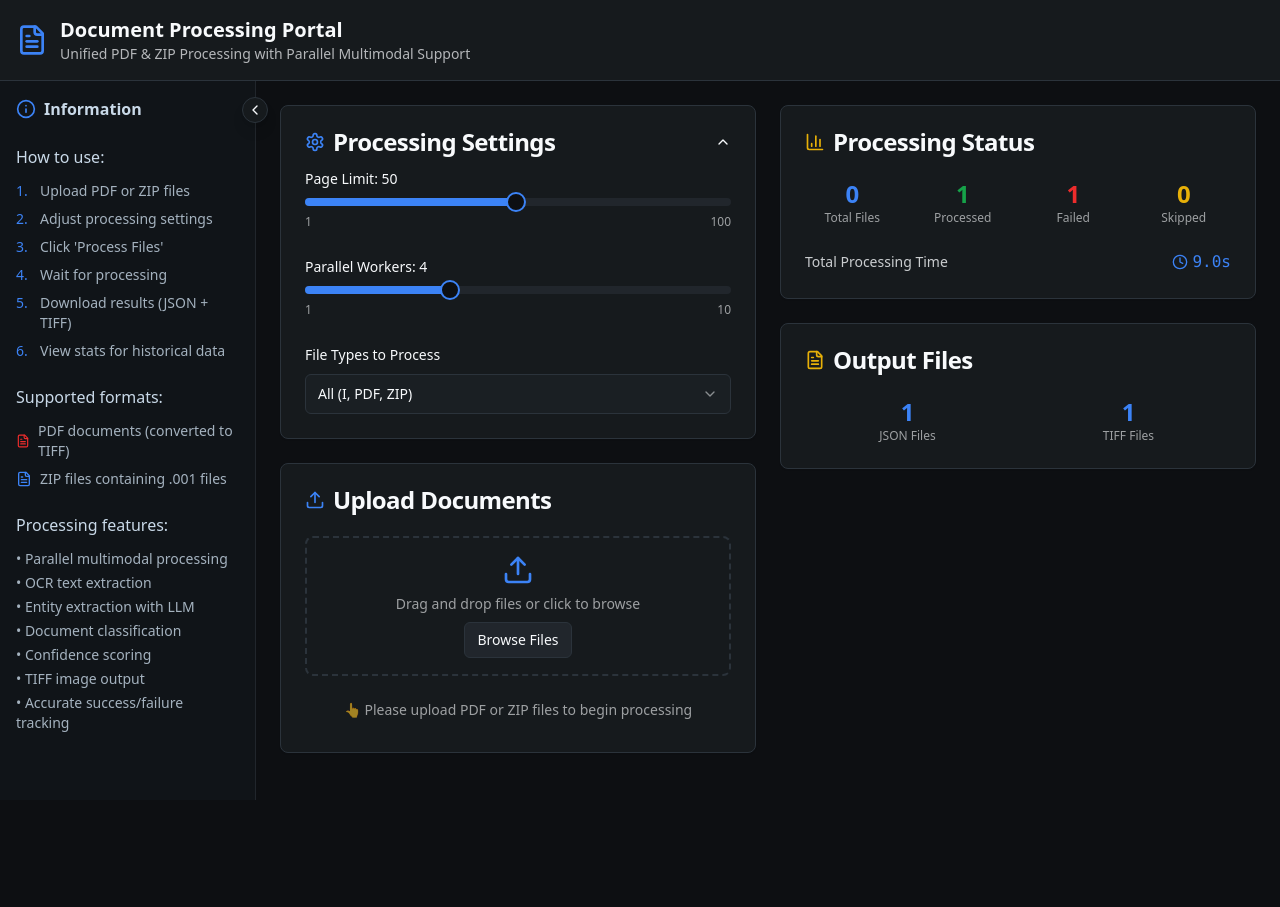
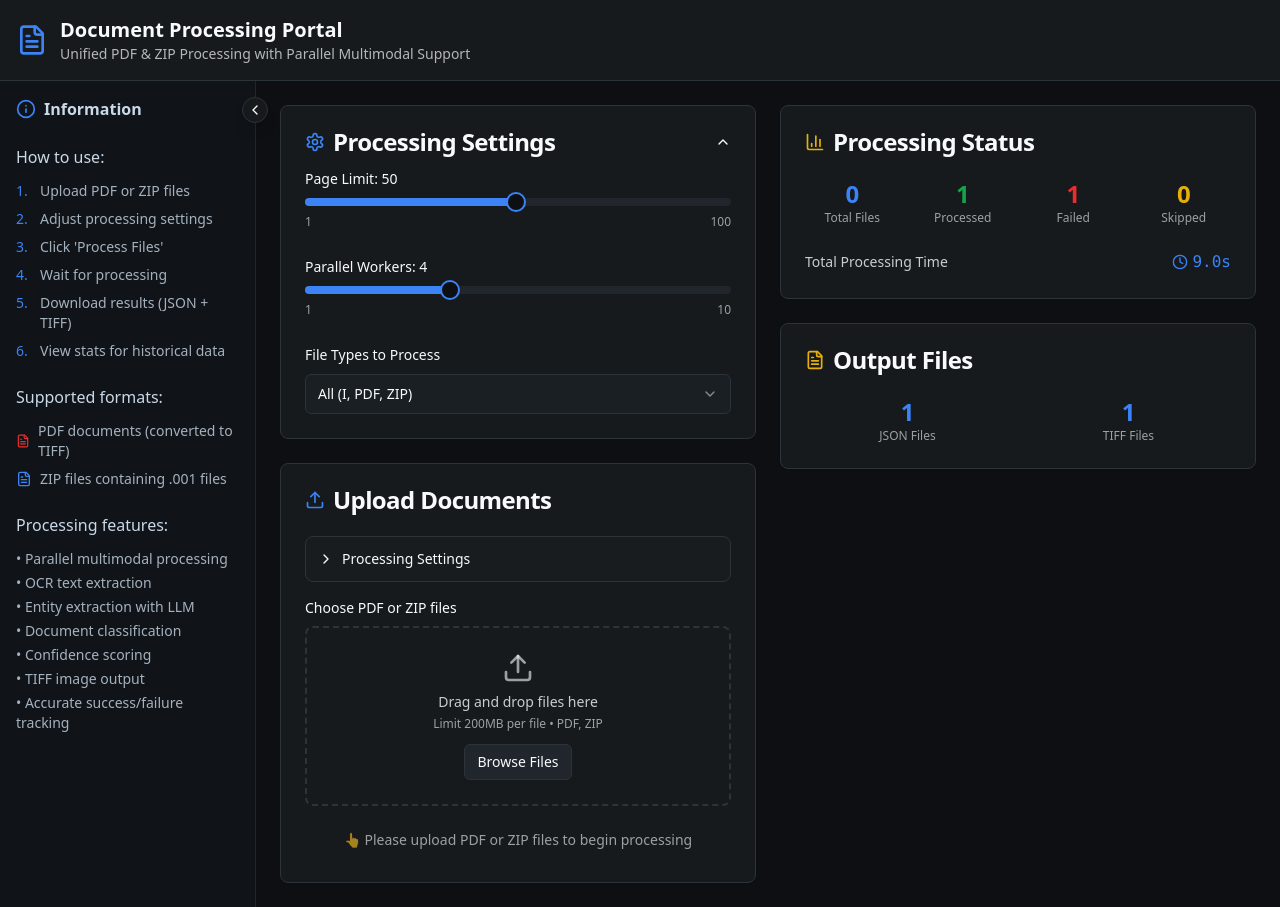
Before and after one commit to PratikPanda0/react-stream-reboot, a React (Vite) app: page / in a window 1280 px wide. Before the commit the page ends 800 px from the top, so only its background shows below. Built offline with nearby package versions, Linux system fonts and the light colour scheme.

Commit message:
Refactor FileUpload component
Update FileUpload component to match the provided screenshot, displaying uploaded files with their sizes and a remove button.

```diff
--- a/src/components/FileUpload.tsx
+++ b/src/components/FileUpload.tsx
@@ -1,7 +1,7 @@
 
 import React, { useCallback, useState } from 'react';
 import { useDropzone } from 'react-dropzone';
-import { Upload, File, X } from 'lucide-react';
+import { Upload, File, X, ChevronRight, ChevronDown } from 'lucide-react';
 import { Card, CardContent, CardHeader, CardTitle } from '@/components/ui/card';
 import { Button } from '@/components/ui/button';
 
@@ -18,6 +18,7 @@ interface FileUploadProps {
 
 export const FileUpload: React.FC<FileUploadProps> = ({ files, onFilesChange }) => {
   const [dragOver, setDragOver] = useState(false);
+  const [isSettingsExpanded, setIsSettingsExpanded] = useState(false);
 
   const onDrop = useCallback((acceptedFiles: File[]) => {
     const newFiles = acceptedFiles.map(file => ({
@@ -62,22 +63,50 @@ export const FileUpload: React.FC<FileUploadProps> = ({ files, onFilesChange })
         </CardTitle>
       </CardHeader>
       <CardContent className="space-y-4">
+        {/* Processing Settings Collapsible */}
+        <div className="bg-secondary/20 rounded-lg border border-border">
+          <button
+            onClick={() => setIsSettingsExpanded(!isSettingsExpanded)}
+            className="w-full flex items-center gap-2 p-3 text-left hover:bg-secondary/30 transition-colors"
+          >
+            {isSettingsExpanded ? (
+              <ChevronDown className="h-4 w-4" />
+            ) : (
+              <ChevronRight className="h-4 w-4" />
+            )}
+            <span className="text-sm font-medium text-card-foreground">Processing Settings</span>
+          </button>
+          {isSettingsExpanded && (
+            <div className="p-3 pt-0 border-t border-border">
+              <p className="text-xs text-card-foreground/60">Processing settings would go here</p>
+            </div>
+          )}
+        </div>
+
+        {/* File Upload Area */}
+        <div className="space-y-2">
+          <p className="text-sm text-card-foreground">Choose PDF or ZIP files</p>
+
           <div
             {...getRootProps()}
-          className={`upload-area border-2 border-dashed rounded-lg p-4 text-center cursor-pointer transition-colors ${
+            className={`upload-area border-2 border-dashed rounded-lg p-6 text-center cursor-pointer transition-colors ${
               isDragActive || dragOver
                 ? 'border-primary bg-primary/5 drag-over'
                 : 'border-border hover:border-primary/50'
             }`}
           >
             <input {...getInputProps()} />
-          <Upload className="h-8 w-8 text-primary mx-auto mb-2" />
-          <p className="text-card-foreground/60 text-sm mb-2">
-            Drag and drop files or click to browse
+            <Upload className="h-8 w-8 text-card-foreground/60 mx-auto mb-2" />
+            <p className="text-card-foreground/80 text-sm mb-1">
+              Drag and drop files here
+            </p>
+            <p className="text-xs text-card-foreground/60 mb-3">
+              Limit 200MB per file • PDF, ZIP
             </p>
             <Button variant="outline" size="sm" className="bg-secondary border-border text-card-foreground hover:bg-primary hover:text-primary-foreground">
               Browse Files
             </Button>
+          </div>
         </div>
 
         {files.length === 0 && (
@@ -88,21 +117,17 @@ export const FileUpload: React.FC<FileUploadProps> = ({ files, onFilesChange })
           </div>
         )}
 
+        {/* Uploaded Files List */}
         {files.length > 0 && (
-          <div className="space-y-2">
-            <div className="flex items-center justify-between">
-              <p className="text-sm font-medium text-processing-green">
-                📁 {files.length} file(s) uploaded
-              </p>
+          <div className="space-y-3">
+            {files.map((file, index) => (
+              <div key={index} className="flex items-center justify-between bg-secondary/30 p-3 rounded border border-border">
+                <div className="flex items-center gap-3">
+                  <File className="h-4 w-4 text-card-foreground" />
+                  <div>
+                    <p className="text-sm text-card-foreground font-medium">{file.name}</p>
+                    <p className="text-xs text-card-foreground/60">{formatFileSize(file.size)}</p>
                   </div>
-
-            <div className="space-y-2 max-h-32 overflow-y-auto">
-              {files.map((file, index) => (
-                <div key={index} className="flex items-center justify-between bg-secondary p-2 rounded">
-                  <div className="flex items-center gap-2">
-                    <File className="h-4 w-4 text-processing-blue" />
-                    <span className="text-sm text-card-foreground truncate">{file.name}</span>
-                    <span className="text-xs text-card-foreground/60">({formatFileSize(file.size)})</span>
                 </div>
                 <Button
                   variant="ghost"
@@ -114,6 +139,26 @@ export const FileUpload: React.FC<FileUploadProps> = ({ files, onFilesChange })
                 </Button>
               </div>
             ))}
+
+            {/* Status Bar */}
+            <div className="bg-processing-green/20 border border-processing-green/30 rounded p-3">
+              <p className="text-sm font-medium text-processing-green flex items-center gap-2">
+                ✓ {files.length} file(s) uploaded
+              </p>
+            </div>
+
+            {/* Uploaded Files Section */}
+            <div className="space-y-2">
+              <h4 className="text-card-foreground font-medium">Uploaded Files:</h4>
+              <div className="space-y-1">
+                {files.map((file, index) => (
+                  <div key={`list-${index}`} className="flex items-center gap-2 text-sm">
+                    <File className="h-3 w-3 text-card-foreground" />
+                    <span className="text-card-foreground">{file.name}</span>
+                    <span className="text-card-foreground/60">({formatFileSize(file.size)})</span>
+                  </div>
+                ))}
+              </div>
             </div>
           </div>
         )}
```
Lines whose indentation alone changed are shown as unchanged.
